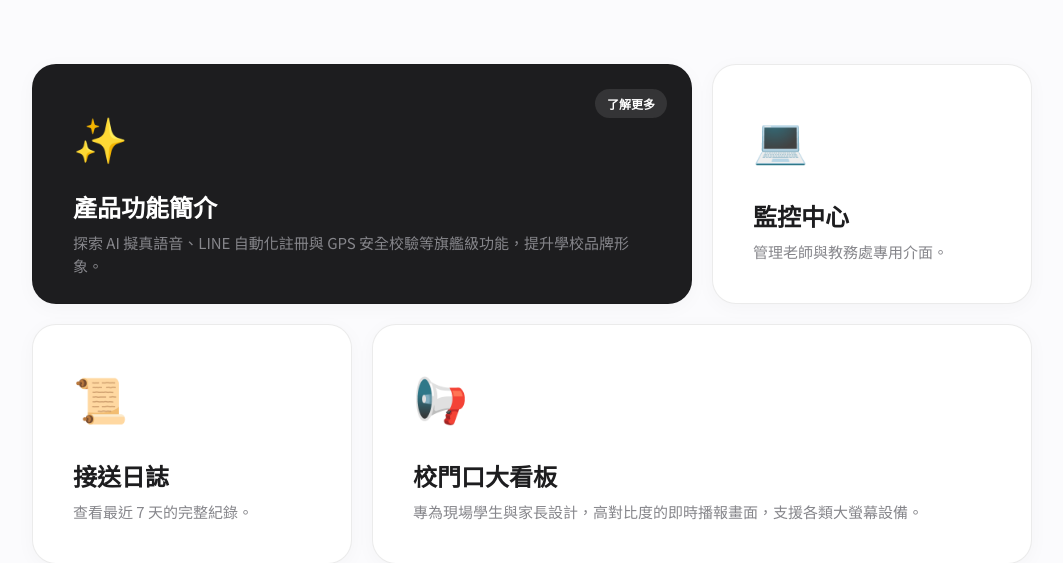
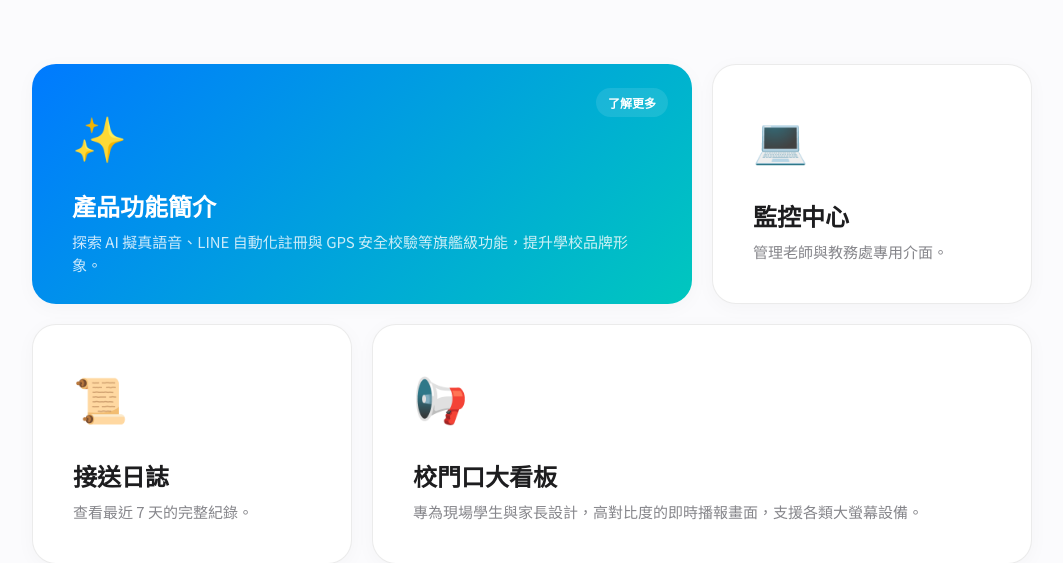
Before and after one commit to Albertyoung22/SchpickupDemo, a Flask app: template templates/portal.html in a window 1280 px wide. Shown: the part 132-695 px from the top of the page, without its empty margins (108-1171 px from the left). Run offline with Flask 3, Linux system fonts and the light colour scheme; the template is opened without the code that fills it, so the values that code supplies are empty.

Commit message:
Add files via upload

```diff
--- a/templates/portal.html
+++ b/templates/portal.html
@@ -92,7 +92,11 @@
 
         .card.lg { grid-column: span 2; }
         .card.md { grid-column: span 1; }
-        .card.accent { background: var(--text); color: white; }
+        .card.accent {
+            background: linear-gradient(135deg, #007AFF 0%, #00C7BE 100%);
+            color: white;
+            border: none;
+        }
 
         .card .icon {
             font-size: 44px;
@@ -116,7 +120,7 @@
             line-height: 1.5;
         }
 
-        .card.accent p { color: #86868B; }
+        .card.accent p { color: rgba(255, 255, 255, 0.8); }
 
         .card .badge {
             position: absolute;
```
